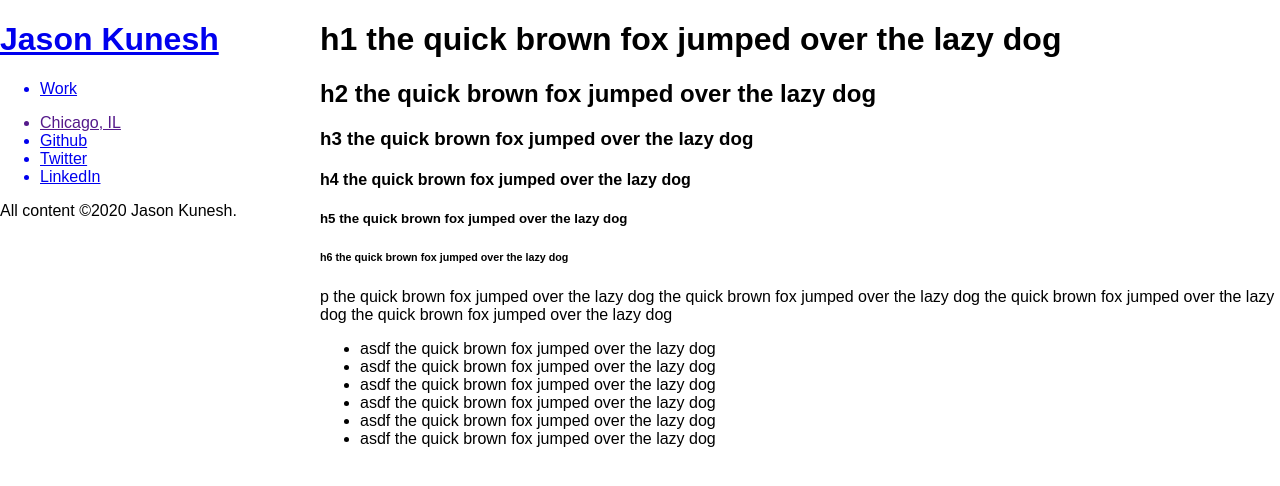
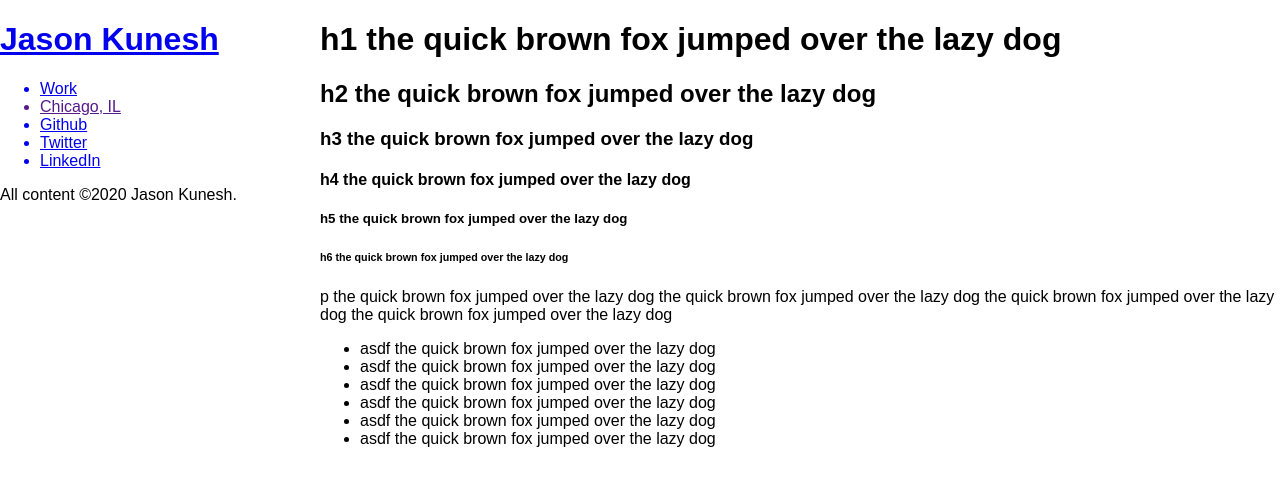
Before and after one commit to jdkunesh/jdkunesh.github.io, a Jekyll site: the page built from sink.md, in a window 1280 px wide. Shown: the top 486 px of the page. Built offline with Jekyll 4.4.1, drawn with Linux system fonts in a browser that asks for light colours.

Commit message:
updated footer and header

```diff
--- a/_includes/footer.html
+++ b/_includes/footer.html
@@ -1,22 +1,3 @@
 <footer>
-<ul>
-  {% for item in site.data.navigation.footer %}
-    <a href="{{ site.baseurl }}{{ item.url }}">
-      <li>{{ item.text}}</li>
-    </a>
-  {% endfor %}
-</ul>
 <p>All content &copy;2020 Jason Kunesh.</p>
-{% comment %}
-<!--//
-jdkunesh
-jdkunesh
-jdkunesh
-jdkunesh
-jdkunesh
-
-Long short stories from the 45th parallel.
-
-//-->
-{% endcomment %}
 </footer>
--- a/_includes/header.html
+++ b/_includes/header.html
@@ -7,5 +7,10 @@
       <li>{{ item.text}}</li>
     </a>
   {% endfor %}
+  {% for item in site.data.navigation.footer %}
+    <a href="{{ site.baseurl }}{{ item.url }}">
+      <li>{{ item.text}}</li>
+    </a>
+  {% endfor %}
 </ul>
 </nav>
```
